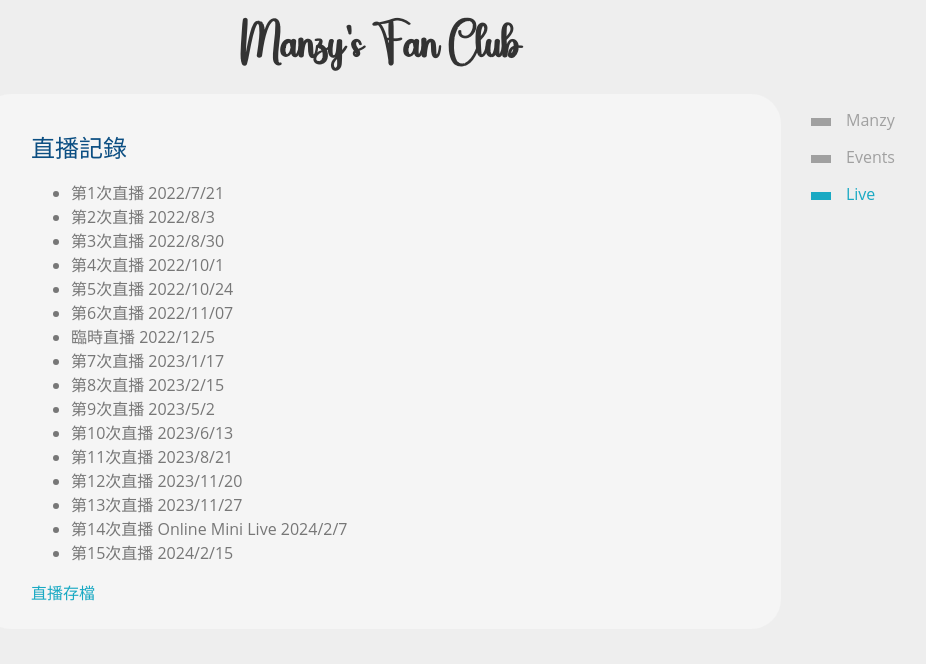
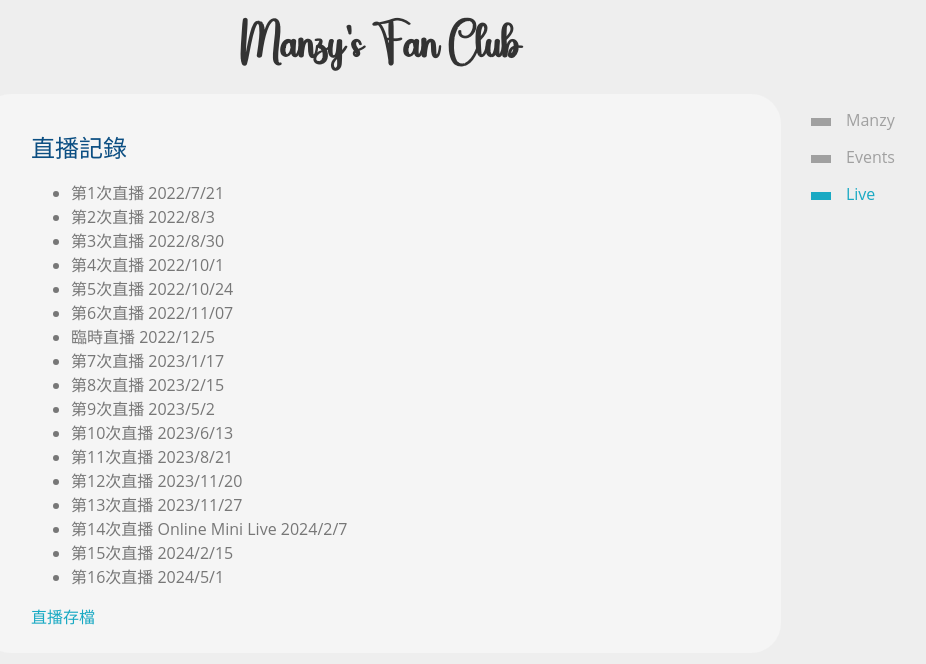
Before and after one commit to ksw2000/manzy-fc, an Angular app: page /live in a window 1280 px wide. Shown: the top 664 px of the page, without its empty margins (259-1185 px from the left). Built offline with nearby package versions, Linux system fonts and the light colour scheme.

Commit message:
Update live.component.html

```diff
--- a/src/app/live/live.component.html
+++ b/src/app/live/live.component.html
@@ -16,6 +16,7 @@
     <li>第13次直播 2023/11/27</li>
     <li>第14次直播 Online Mini Live 2024/2/7</li>
     <li>第15次直播 2024/2/15</li>
+    <li>第16次直播 2024/5/1</li>
 </ul>
 
 <a class="button" href="https://www.kaggle.com/datasets/ksw2000/manzy-stage-ig-live-collection/" aria-label="archive videos" target="_blank" rel="noopener">直播存檔</a>
```
